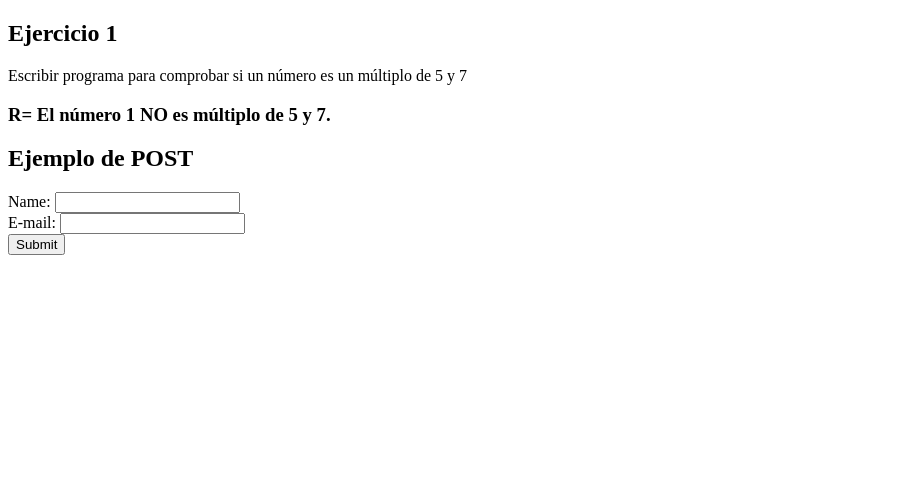
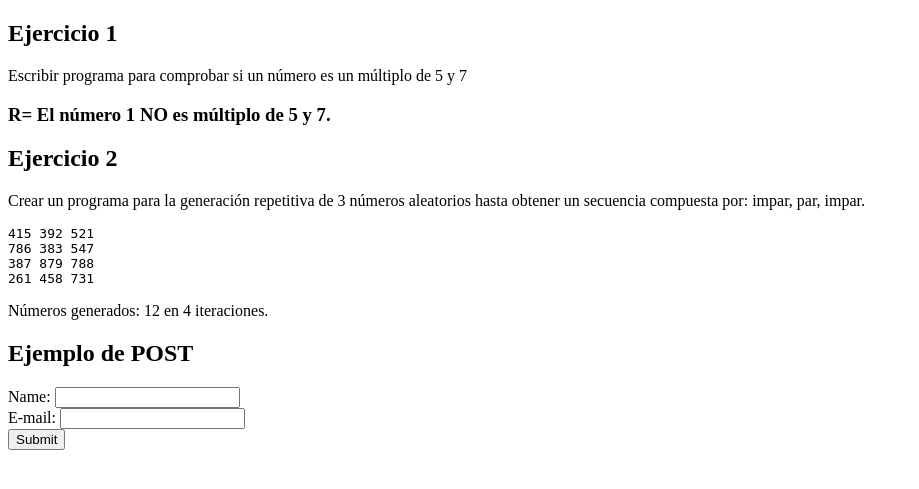
Before and after one commit to Luis-hip/tecweb, a PHP site: page /tecweb/?numero=1 in a window 1280 px wide. Shown: the top 489 px of the page, without its empty margins (0-919 px from the left). Run offline with PHP 8.4, Linux system fonts and the light colour scheme.

Commit message:
ejercicio 2 terminado

```diff
--- a/practicas/p06/index.php
+++ b/practicas/p06/index.php
@@ -11,10 +11,14 @@
     <h2>Ejercicio 1</h2>
     <p>Escribir programa para comprobar si un número es un múltiplo de 5 y 7</p>
     <?php
-        if (isset($_GET['numero'])) {
             $numero = $_GET['numero'];
             echo esMultiploDe5y7($numero);
-        }
+    ?>
+
+    <h2>Ejercicio 2</h2>
+    <p>Crear un programa para la generación repetitiva de 3 números aleatorios hasta obtener un secuencia compuesta por: impar, par, impar.</p>
+    <?php
+        secuenciaImparParImpar();
     ?>
 
     <h2>Ejemplo de POST</h2>
--- a/practicas/p06/src/funciones.php
+++ b/practicas/p06/src/funciones.php
@@ -6,4 +6,39 @@
             echo '<h3>R= El número '.$numero.' NO es múltiplo de 5 y 7.</h3>';
         }
    }
+
+   function secuenciaImparParImpar() {
+        $numeGenerados = 0;
+        $iteraciones = 0;
+        $filasPrueba = [];
+
+        for($i=0; $i<3; $i++) {
+            $num1 = rand(100, 999);
+            $num2 = rand(100, 999);
+            $num3 = rand(100, 999);
+
+            $filasPrueba[] = [$num1, $num2, $num3];
+            $numeGenerados += 3;
+            $iteraciones++;
+        }
+
+        do{
+            $num1 = rand(100, 999);
+            $num2 = rand(100, 999);
+            $num3 = rand(100, 999);
+
+            $numeGenerados += 3;
+            $iteraciones++;
+        }while(!($num1%2!=0 && $num2%2==0 && $num3%2!=0));
+
+        $filaValida = [$num1, $num2, $num3];
+
+        echo "<pre>";
+        foreach($filasPrueba as $fila) {
+            printf("%3d %3d %3d\n", $fila[0], $fila[1], $fila[2]);
+        }
+        printf($filaValida[0]." ".$filaValida[1]." ".$filaValida[2]);
+        echo "</pre>";
+        echo "<p>Números generados: $numeGenerados en $iteraciones iteraciones.</p>";
+   }
 ?>
```
